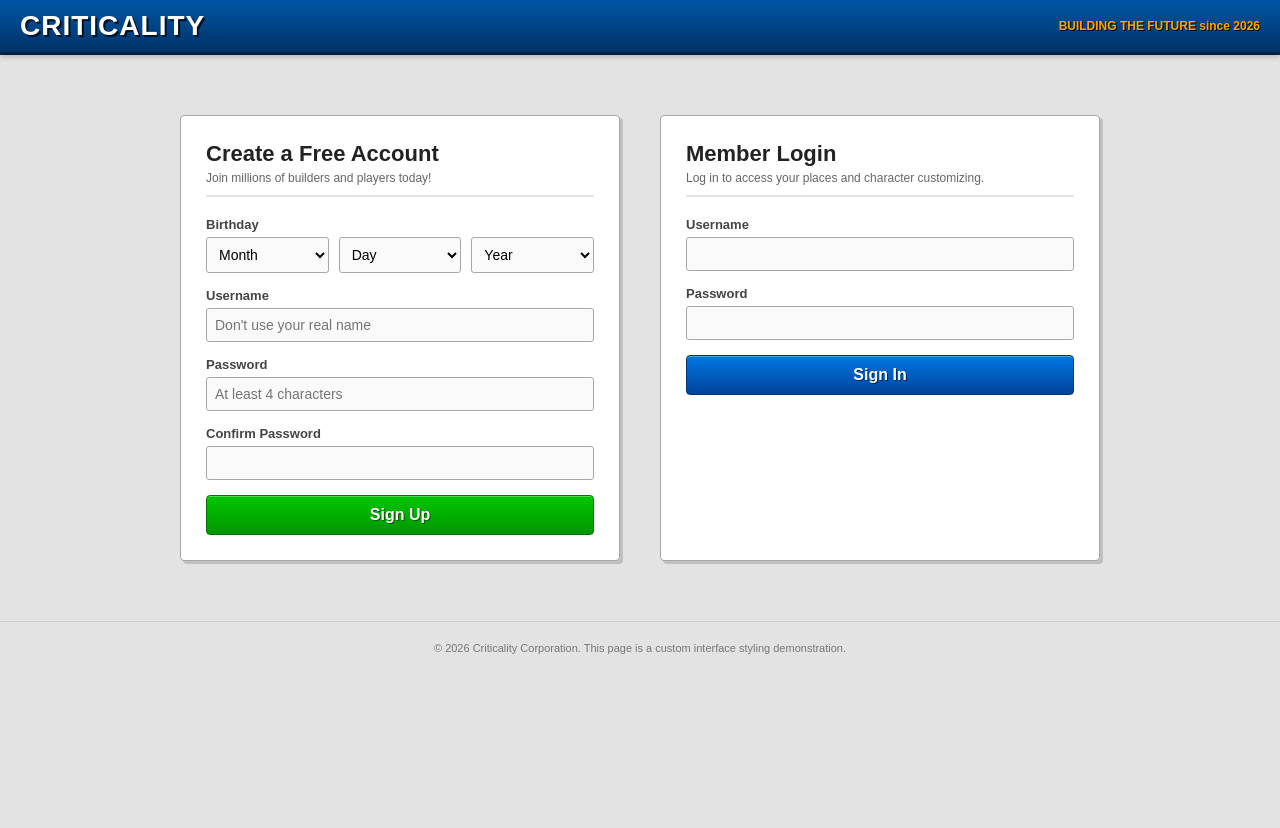
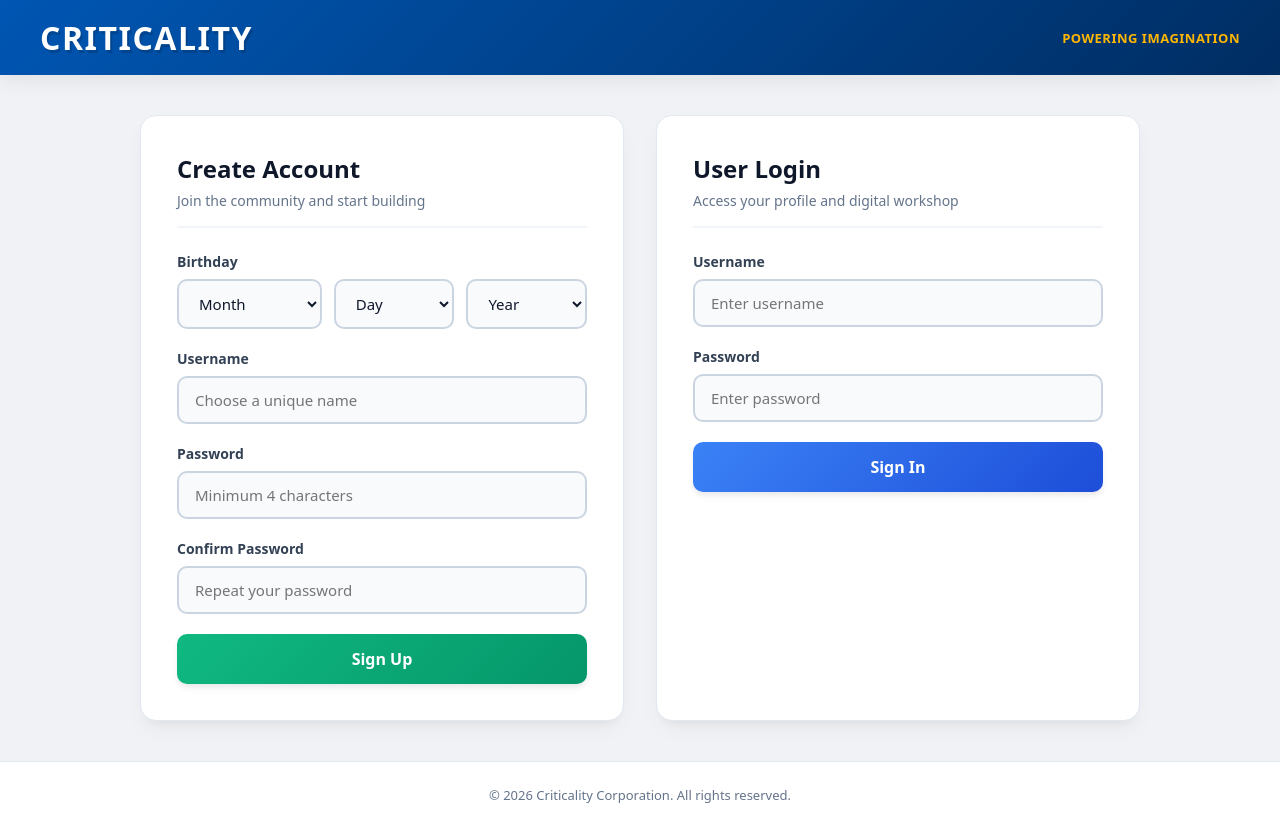
Before and after one commit to latrellrichman301-commits/Criticality, a plain HTML site: page index.html in a window 1280 px wide. Before the commit the page ends 800 px from the top, so only its background shows below. Drawn offline with Linux system fonts and the light colour scheme.

Commit message:
Update index.html

```diff
--- a/index.html
+++ b/index.html
@@ -5,173 +5,184 @@
     <meta name="viewport" content="width=device-width, initial-scale=1.0">
     <title>Criticality</title>
     <style>
-        /* --- OG Nostalgia Styling --- */
         * {
             box-sizing: border-box;
             margin: 0;
             padding: 0;
-            font-family: Arial, Helvetica, sans-serif;
+            font-family: system-ui, -apple-system, BlinkMacSystemFont, "Segoe UI", Roboto, Helvetica, Arial, sans-serif;
         }
 
         body {
-            background-color: #E3E3E3;
-            color: #333;
-            font-size: 14px;
+            background-color: #f0f2f5;
+            color: #1e293b;
+            font-size: 15px;
+            display: flex;
+            flex-direction: column;
+            min-height: 100vh;
         }
 
-        /* Top Navigation Header */
         header {
-            background: linear-gradient(to bottom, #0055A5, #003366);
-            border-bottom: 3px solid #002244;
-            padding: 10px 20px;
+            background: linear-gradient(135deg, #0056b3, #002d62);
+            padding: 16px 40px;
             display: flex;
             justify-content: space-between;
             align-items: center;
-            box-shadow: 0 2px 5px rgba(0,0,0,0.2);
+            box-shadow: 0 4px 20px rgba(0,0,0,0.08);
         }
 
         .logo {
-            color: #FFFFFF;
-            font-size: 28px;
-            font-weight: bold;
+            color: #ffffff;
+            font-size: 32px;
+            font-weight: 900;
             text-transform: uppercase;
-            letter-spacing: 1px;
-            text-shadow: 2px 2px #001122;
+            letter-spacing: 1.5px;
+            text-shadow: 2px 3px 0px rgba(0,0,0,0.15);
         }
 
         .header-status {
-            color: #FFA500;
-            font-weight: bold;
-            font-size: 12px;
-            text-shadow: 1px 1px #000;
+            color: #ffb703;
+            font-weight: 800;
+            font-size: 13px;
+            letter-spacing: 0.5px;
+            text-transform: uppercase;
         }
 
-        /* Main Container Layout */
         .main-container {
-            max-width: 960px;
-            margin: 40px auto;
-            padding: 20px;
+            max-width: 1040px;
+            width: 100%;
+            margin: auto;
+            padding: 40px 20px;
             display: grid;
             grid-template-columns: 1fr 1fr;
-            gap: 40px;
+            gap: 32px;
         }
 
         @media (max-width: 768px) {
             .main-container {
                 grid-template-columns: 1fr;
-                gap: 20px;
-                margin: 20px auto;
+                padding: 20px;
             }
         }
 
-        /* Form Card Styling */
         .auth-card {
-            background-color: #FFFFFF;
-            border: 1px solid #A7A7A7;
-            border-radius: 4px;
-            padding: 25px;
-            box-shadow: 3px 3px 0px #C0C0C0;
+            background-color: #ffffff;
+            border: 1px solid #e2e8f0;
+            border-radius: 16px;
+            padding: 36px;
+            box-shadow: 0 10px 25px -5px rgba(0, 0, 0, 0.05), 0 8px 10px -6px rgba(0, 0, 0, 0.05);
+            transition: transform 0.2s ease, box-shadow 0.2s ease;
+        }
+
+        .auth-card:hover {
+            transform: translateY(-2px);
+            box-shadow: 0 20px 25px -5px rgba(0, 0, 0, 0.07);
         }
 
         .card-header {
-            border-bottom: 2px solid #E5E5E5;
-            padding-bottom: 10px;
-            margin-bottom: 20px;
+            border-bottom: 2px solid #f1f5f9;
+            padding-bottom: 16px;
+            margin-bottom: 24px;
         }
 
         .card-header h2 {
-            font-size: 22px;
-            color: #222;
+            font-size: 24px;
+            font-weight: 800;
+            color: #0f172a;
         }
 
         .card-header p {
-            font-size: 12px;
-            color: #666;
-            margin-top: 4px;
+            font-size: 14px;
+            color: #64748b;
+            margin-top: 6px;
         }
 
-        /* Form Elements */
         .form-group {
-            margin-bottom: 15px;
+            margin-bottom: 20px;
         }
 
         label {
             display: block;
-            font-weight: bold;
-            margin-bottom: 5px;
-            color: #444;
-            font-size: 13px;
+            font-weight: 700;
+            margin-bottom: 8px;
+            color: #334155;
+            font-size: 14px;
         }
 
         input[type="text"],
         input[type="password"],
         select {
             width: 100%;
-            padding: 8px;
-            border: 1px solid #A7A7A7;
-            border-radius: 3px;
-            background-color: #FAFAFA;
-            font-size: 14px;
+            padding: 12px 16px;
+            border: 2px solid #cbd5e1;
+            border-radius: 10px;
+            background-color: #f8fafc;
+            font-size: 15px;
+            color: #0f172a;
             outline: none;
+            transition: all 0.2s ease;
         }
 
         input[type="text"]:focus,
         input[type="password"]:focus,
         select:focus {
-            border-color: #0055A5;
-            background-color: #FFF;
+            border-color: #0056b3;
+            background-color: #ffffff;
+            box-shadow: 0 0 0 4px rgba(0, 86, 179, 0.15);
         }
 
-        /* Birthday Selectors Group */
         .birthday-group {
             display: grid;
-            grid-template-columns: 1fr 1fr 1fr;
-            gap: 10px;
+            grid-template-columns: 1.2fr 1fr 1fr;
+            gap: 12px;
         }
 
-        /* Buttons with classic gradient behaviors */
         .btn {
             display: inline-block;
             width: 100%;
-            padding: 10px;
+            padding: 14px;
             font-size: 16px;
-            font-weight: bold;
-            color: white;
+            font-weight: 700;
+            color: #ffffff;
             text-align: center;
-            border: 1px solid;
-            border-radius: 4px;
+            border: none;
+            border-radius: 10px;
             cursor: pointer;
-            box-shadow: inset 0 1px 0 rgba(255,255,255,0.3);
+            transition: all 0.2s ease;
+            box-shadow: 0 4px 6px -1px rgba(0, 0, 0, 0.1);
         }
 
         .btn-signup {
-            background: linear-gradient(to bottom, #02C702, #019601);
-            border-color: #017301;
-            text-shadow: 1px 1px #015201;
+            background: linear-gradient(135deg, #10b981, #059669);
         }
 
         .btn-signup:hover {
-            background: linear-gradient(to bottom, #02E102, #01A601);
+            background: linear-gradient(135deg, #34d399, #059669);
+            transform: translateY(-1px);
+            box-shadow: 0 6px 12px -2px rgba(16, 185, 129, 0.3);
         }
 
         .btn-signin {
-            background: linear-gradient(to bottom, #0077E6, #004499);
-            border-color: #003377;
-            text-shadow: 1px 1px #002255;
+            background: linear-gradient(135deg, #3b82f6, #1d4ed8);
         }
 
         .btn-signin:hover {
-            background: linear-gradient(to bottom, #0088FF, #0055BB);
+            background: linear-gradient(135deg, #60a5fa, #1d4ed8);
+            transform: translateY(-1px);
+            box-shadow: 0 6px 12px -2px rgba(59, 130, 246, 0.3);
         }
 
-        /* Footer Notes */
+        .btn:active {
+            transform: translateY(1px);
+        }
+
         footer {
             text-align: center;
-            margin-top: 40px;
-            padding: 20px;
-            color: #777;
-            font-size: 11px;
-            border-top: 1px solid #D0D0D0;
+            padding: 24px;
+            color: #64748b;
+            font-size: 13px;
+            margin-top: auto;
+            border-top: 1px solid #e2e8f0;
+            background-color: #ffffff;
         }
     </style>
 </head>
@@ -179,15 +190,15 @@
 
     <header>
         <div class="logo">Criticality</div>
-        <div class="header-status">BUILDING THE FUTURE since 2026</div>
+        <div class="header-status">Powering Imagination</div>
     </header>
 
     <main class="main-container">
 
         <section class="auth-card">
             <div class="card-header">
-                <h2>Create a Free Account</h2>
-                <p>Join millions of builders and players today!</p>
+                <h2>Create Account</h2>
+                <p>Join the community and start building</p>
             </div>
 
             <form action="#" method="POST">
@@ -198,12 +209,25 @@
                             <option value="">Month</option>
                             <option value="1">January</option>
                             <option value="2">February</option>
-                            </select>
+                            <option value="3">March</option>
+                            <option value="4">April</option>
+                            <option value="5">May</option>
+                            <option value="6">June</option>
+                            <option value="7">July</option>
+                            <option value="8">August</option>
+                            <option value="9">September</option>
+                            <option value="10">October</option>
+                            <option value="11">November</option>
+                            <option value="12">December</option>
+                        </select>
                         <select name="day" required>
                             <option value="">Day</option>
                             <option value="1">1</option>
                             <option value="2">2</option>
-                            </select>
+                            <option value="3">3</option>
+                            <option value="4">4</option>
+                            <option value="5">5</option>
+                        </select>
                         <select name="year" required>
                             <option value="">Year</option>
                             <option value="2012">2012</option>
@@ -215,17 +239,17 @@
 
                 <div class="form-group">
                     <label for="reg-username">Username</label>
-                    <input type="text" id="reg-username" name="username" placeholder="Don't use your real name" minlength="3" required>
+                    <input type="text" id="reg-username" name="username" placeholder="Choose a unique name" minlength="3" required>
                 </div>
 
                 <div class="form-group">
                     <label for="reg-password">Password</label>
-                    <input type="password" id="reg-password" name="password" placeholder="At least 4 characters" minlength="4" required>
+                    <input type="password" id="reg-password" name="password" placeholder="Minimum 4 characters" minlength="4" required>
                 </div>
 
                 <div class="form-group">
                     <label for="reg-confirm">Confirm Password</label>
-                    <input type="password" id="reg-confirm" name="confirm_password" required>
+                    <input type="password" id="reg-confirm" name="confirm_password" placeholder="Repeat your password" required>
                 </div>
 
                 <button type="submit" class="btn btn-signup">Sign Up</button>
@@ -234,19 +258,19 @@
 
         <section class="auth-card">
             <div class="card-header">
-                <h2>Member Login</h2>
-                <p>Log in to access your places and character customizing.</p>
+                <h2>User Login</h2>
+                <p>Access your profile and digital workshop</p>
             </div>
 
             <form action="#" method="POST">
                 <div class="form-group">
                     <label for="login-username">Username</label>
-                    <input type="text" id="login-username" name="username" required>
+                    <input type="text" id="login-username" name="username" placeholder="Enter username" required>
                 </div>
 
                 <div class="form-group">
                     <label for="login-password">Password</label>
-                    <input type="password" id="login-password" name="password" required>
+                    <input type="password" id="login-password" name="password" placeholder="Enter password" required>
                 </div>
 
                 <button type="submit" class="btn btn-signin">Sign In</button>
@@ -256,7 +280,7 @@
     </main>
 
     <footer>
-        <p>&copy; 2026 Criticality Corporation. This page is a custom interface styling demonstration.</p>
+        <p>&copy; 2026 Criticality Corporation. All rights reserved.</p>
     </footer>
 
 </body>
```
